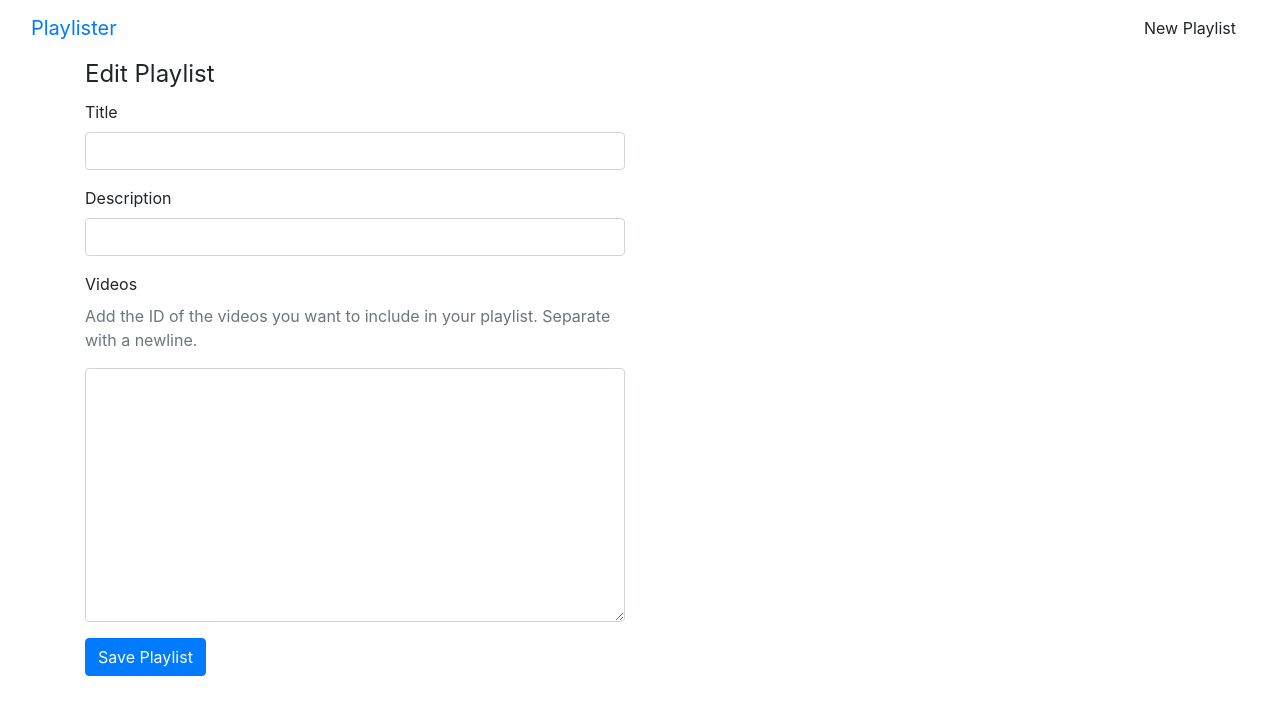
After one commit to rosaregalado/Playlister-Tutorial, a Flask app: template templates/playlists_edit.html in a window 1280 px wide. The commit adds this page. Shown: the top 715 px of the page. Run offline with Flask 2, Linux system fonts and the light colour scheme; the template is opened without the code that fills it, so the values that code supplies are empty; some libraries are stand-ins or nearby versions.

```diff
--- a/app.py
+++ b/app.py
@@ -1,7 +1,94 @@
-from flask import Flask, render_template
+from flask import Flask, render_template, request, redirect, url_for
+from pymongo import MongoClient
+from bson.objectid import ObjectId
 
-# # root route
-# app = Flask(__name__)
+# root route
+app = Flask(__name__)
+
+client = MongoClient()
+db = client.Playlister
+playlists = db.playlists
+
+def video_url_creator(id_lst):
+  videos = []
+  for vid_id in id_lst:
+    # We know that embedded YouTube videos always have this format
+    video = 'https://youtube.com/embed/' + vid_id
+    videos.append(video)
+  return videos
+
+@app.route('/')
+def playlists_index():
+  """Show all playlists."""
+  return render_template('playlists_index.html', playlists=playlists.find())
+
+
+@app.route('/playlists/<playlist_id>')
+def playlists_show(playlist_id):
+  '''Show a single playlist.'''
+  playlist =  playlists.find_one({'_id': ObjectId(playlist_id)})
+  return render_template('playlists_show.html', playlist=playlist)
+
+@app.route('/playlists/<playlist_id>/edit')
+def playlists_edit(playlist_id):
+  '''Show the edit form for a playlist.'''
+  playlist = playlists.find_one({'_id': ObjectId(playlist_id)})
+  return render_template('playlists_edit.html', playlist=playlist, title='Edit Playlist')
+
+@app.route('/playlists/new')
+def playlists_new():
+  '''Create a new playlist.'''
+  return render_template('playlists_new.html', playlist={}, title='New Playlist')
+
+
+@app.route('/playlists/<playlist_id>/delete', methods=['POST'])
+def playlists_delete(playlist_id):
+    """Delete one playlist."""
+    playlists.delete_one({'_id': ObjectId(playlist_id)})
+    return redirect(url_for('playlists_index'))
+
+
+@app.route('/playlists/<playlist_id>', methods=['POST'])
+def playlists_update(playlist_id):
+  """Submit an edited playlist."""
+  video_ids = request.form.get('video_ids').split()
+  videos = video_url_creator(video_ids)
+  # create our updated playlist
+  updated_playlist = {
+      'title': request.form.get('title'),
+      'description': request.form.get('description'),
+      'videos': videos,
+      'video_ids': video_ids
+  }
+  # set the former playlist to the new one we just updated/edited
+  playlists.update_one(
+      {'_id': ObjectId(playlist_id)},
+      {'$set': updated_playlist})
+  # take us back to the playlist's show page
+  return redirect(url_for('playlists_show', playlist_id=playlist_id))
+
+
+@app.route('/playlists', methods=['POST'])
+def playlists_submit():
+  '''Submit a new playlist.'''
+  # Grab the video IDs and make a list out of them
+  video_ids = request.form.get('video_ids').split()
+  # call our helper function to create the list of links
+  videos = video_url_creator(video_ids)
+  # rating = request.form.get('rating_select')
+  playlist = {
+    'title': request.form.get('title'),
+    'description': request.form.get('description'),
+    'videos': videos,
+    'video_ids': video_ids,
+    'rating': request.form.get('rating')
+  }
+  playlists.insert_one(playlist)
+  #redirects to playlist show page
+  return redirect(url_for('playlists_show', playlist_id=playlist['_id']))
+
+
+
 # @app.route('/')
 # def index():
 #   """Return homepage."""
@@ -9,15 +96,3 @@ from flask import Flask, render_template
 
 if __name__ == '__main__':
   app.run(debug=True)
-
-
-# Mock array of projects
-playlists = [
-  {'title': 'Cat Videos', 'description': 'Cats being weird'},
-  {'title': '80\'s Music', 'description': 'Don\'t stop believing!'}
-]
-
-@app.route('/')
-def playlists_index():
-  """Show all playlists."""
-  return render_template('playlists_index.html', playlists=playlists)
--- a/requirements.txt
+++ b/requirements.txt
@@ -3,4 +3,5 @@ Flask==2.0.2
 itsdangerous==2.0.1
 Jinja2==3.0.2
 MarkupSafe==2.0.1
+pymongo==3.12.1
 Werkzeug==2.0.2
--- a/templates/base.html
+++ b/templates/base.html
@@ -1,13 +1,28 @@
-<!DOCTYPE html>
-<html lang="en">
+<!-- templates/base.html -->
+
+<!doctype html>
+<html>
 <head>
-  <meta charset="UTF-8">
-  <meta name="viewport" content="width=device-width, initial-scale=1.0">
+  <meta charset='utf-8'>
   <title>Playlister</title>
+  <!-- We'll use the compiled and minified CSS from version 4.3.1 for this tutorial -->
+  <link rel="stylesheet" href="https://stackpath.bootstrapcdn.com/bootstrap/4.3.1/css/bootstrap.min.css" integrity="sha384-ggOyR0iXCbMQv3Xipma34MD+dH/1fQ784/j6cY/iJTQUOhcWr7x9JvoRxT2MZw1T" crossorigin="anonymous">
 </head>
 <body>
-  {% block content %}
-    BODY CONTENT GOES HERE
-  {% endblock %}
+
+  <!-- add in the navbar -->
+  {% include 'partials/navbar.html' %}
+
+  <div class="container">
+    {% block content %}
+    {% endblock %}
+  </div>
+
+  <!-- We'll use jquery version 3.3.1 for this tutorial -->
+  <script src="https://code.jquery.com/jquery-3.3.1.slim.min.js" integrity="sha384-q8i/X+965DzO0rT7abK41JStQIAqVgRVzpbzo5smXKp4YfRvH+8abtTE1Pi6jizo" crossorigin="anonymous"></script>
+  <!-- We'll use popper.js version 1.14.7 for this tutorial -->
+  <script src="https://cdnjs.cloudflare.com/ajax/libs/popper.js/1.14.7/umd/popper.min.js" integrity="sha384-UO2eT0CpHqdSJQ6hJty5KVphtPhzWj9WO1clHTMGa3JDZwrnQq4sF86dIHNDz0W1" crossorigin="anonymous"></script>
+  <!-- We'll use the compiled and minified JavaScript from version 4.3.1 for this tutorial -->
+  <script src="https://stackpath.bootstrapcdn.com/bootstrap/4.3.1/js/bootstrap.min.js" integrity="sha384-JjSmVgyd0p3pXB1rRibZUAYoIIy6OrQ6VrjIEaFf/nJGzIxFDsf4x0xIM+B07jRM" crossorigin="anonymous"></script>
 </body>
 </html>
--- /dev/null
+++ b/templates/partials/navbar.html
@@ -0,0 +1,14 @@
+<!-- templates/partials/navbar.html -->
+
+<nav class='navbar navbar-default'>
+  <div class='container-fluid'>
+      <div class='navbar-header'>
+          <a class='navbar-brand' href='/'>
+              Playlister
+          </a>
+      </div>
+      <div class='pull-right'>
+          <a href='/playlists/new' class='btn btn-default navbar-btn'>New Playlist</a>
+      </div>
+  </div>
+</nav>
--- /dev/null
+++ b/templates/partials/playlists_form.html
@@ -0,0 +1,21 @@
+<fieldset>
+  <legend>Edit Playlist</legend>
+  <!-- TITLE -->
+  <div class='form-group'>
+      <label for='playlist-title'>Title</label><br>
+      <input class='form-control' id='playlist-title' type='text' name='title' value='{{ playlist.title }}'/>
+  </div>
+
+  <!-- DESCRIPTION -->
+  <div class='form-group'>
+      <label for='description'>Description</label><br>
+      <input class='form-control' id='description' type='text' name='description' value='{{ playlist.description }}' />
+  </div>
+
+  <!-- VIDEO IDS -->
+  <div class='form-group'>
+      <label for='playlist-video-ids'>Videos</label><br/>
+      <p class='text-muted'>Add the ID of the videos you want to include in your playlist. Separate with a newline.</p>
+      <textarea class='form-control' id='playlist-video-ids' name='video_ids' rows='10' />{{ "\n".join(playlist.video_ids) }}</textarea>
+  </div>
+</fieldset>
--- /dev/null
+++ b/templates/playlists_edit.html
@@ -0,0 +1,17 @@
+<!-- templates/playlists_edit.html -->
+{% extends 'base.html' %}
+
+{% block content %}
+<div class='row'>
+    <div class='col-sm-6 col-sm-offset-3'>
+        <form method='POST' action='/playlists/{{playlist._id}}'>
+            <input type='hidden' name='_method' value='PUT'/>
+            {% include 'partials/playlists_form.html' %}
+            <!-- BUTTON -->
+            <div class='form-group'>
+                <button class='btn btn-primary' type='submit'>Save Playlist</button>
+            </div>
+        </form>
+    </div>
+</div>
+{% endblock %}
```
Also changed, not shown: templates/playlists_index.html (+11 -3 lines), templates/playlists_new.html (added, +16 -0 lines), templates/playlists_show.html (added, +21 -0 lines), tests.py (added, +103 -0 lines).
